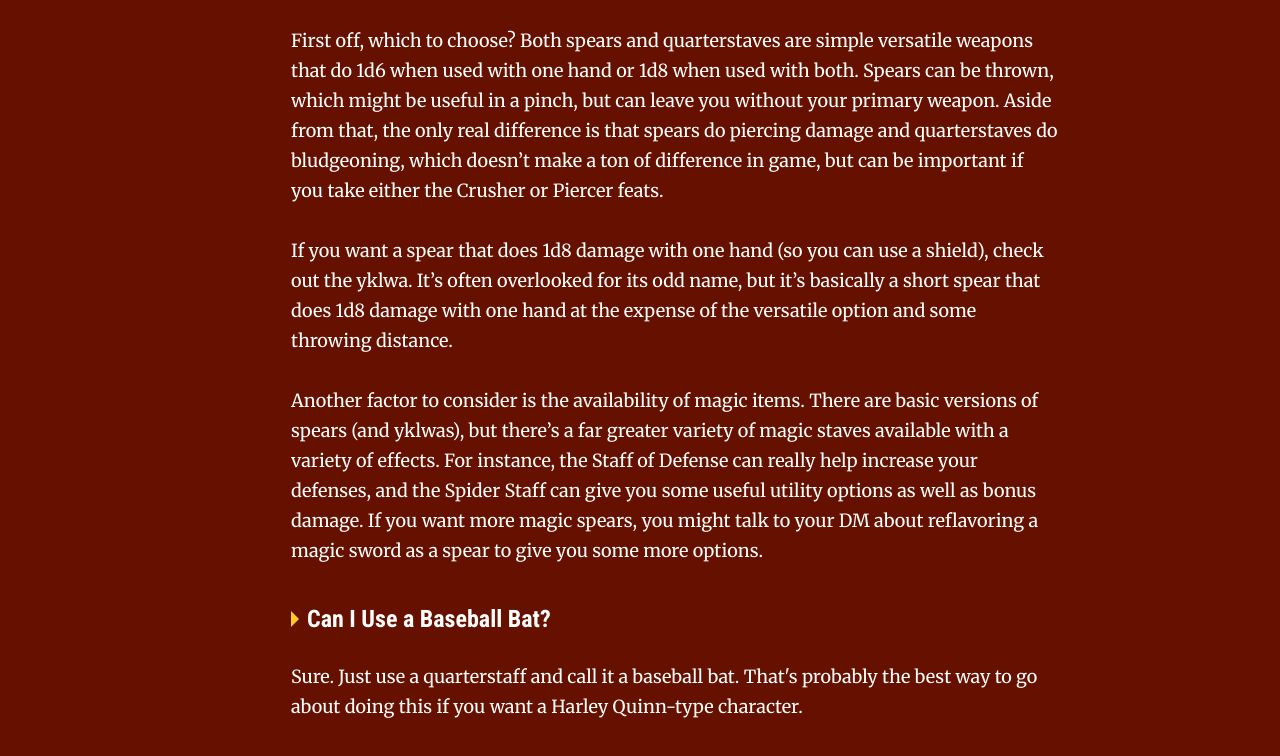
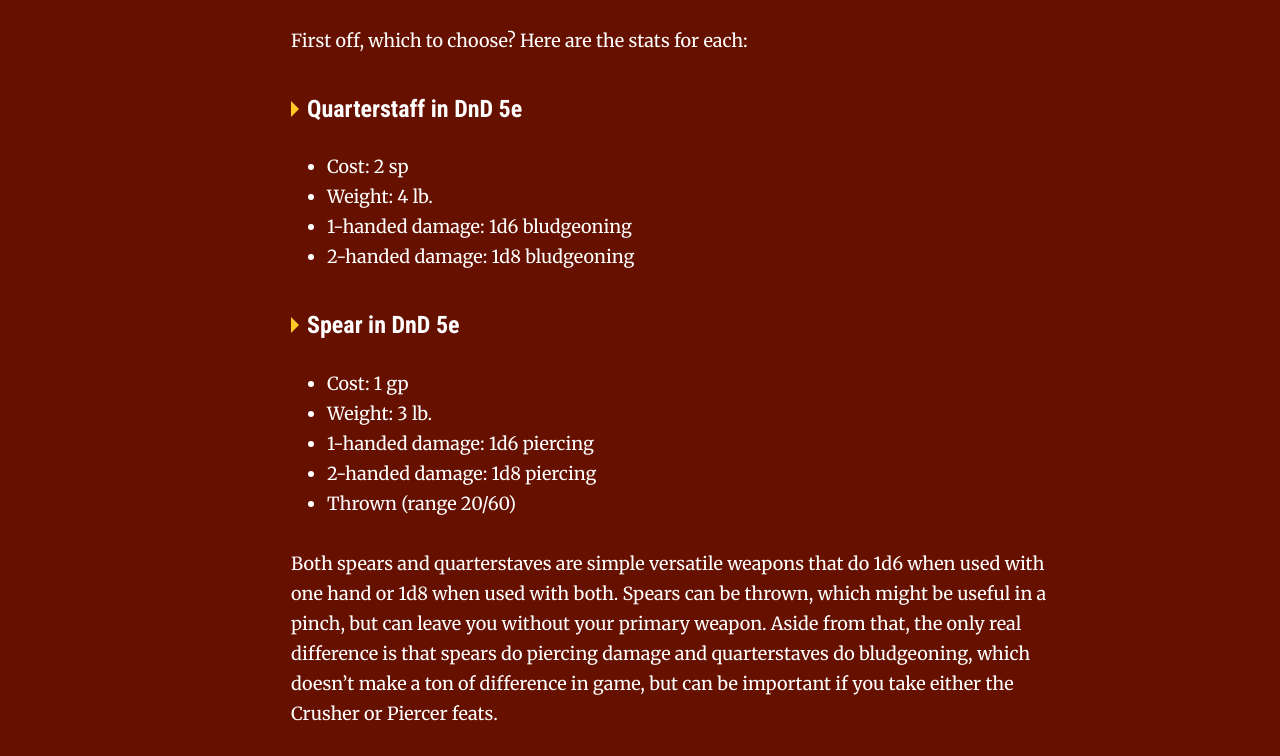
Before and after one commit to brandongregory/dndhelp, an Eleventy site: page src/5e-build-guides/spear-and-quarterstaff-builds.md in a window 1280 px wide. Shown: the part 835-1591 px from the top of the page. Built offline with nearby package versions, Linux system fonts and the light colour scheme; Eleventy itself is replaced by a stand-in of ours; files that its build step writes are made by us from their sources.

Commit message:
Adding dfn tags for quarterstaff and spear

```diff
--- a/src/5e-build-guides/spear-and-quarterstaff-builds.md
+++ b/src/5e-build-guides/spear-and-quarterstaff-builds.md
@@ -33,7 +33,24 @@
 
 ## <a name="Spears-vs-Quarterstaffs"></a>Spears vs Quarterstaves
 
-First off, which to choose? Both spears and quarterstaves are simple versatile weapons that do 1d6 when used with one hand or 1d8 when used with both. Spears can be thrown, which might be useful in a pinch, but can leave you without your primary weapon. Aside from that, the only real difference is that spears do piercing damage and quarterstaves do bludgeoning, which doesn’t make a ton of difference in game, but can be important if you take either the Crusher or Piercer feats.
+First off, which to choose? Here are the stats for each:
+
+### <dfn>Quarterstaff in DnD 5e</dfn>
+
+* Cost: 2 sp
+* Weight: 4 lb.
+* 1-handed damage: 1d6 bludgeoning
+* 2-handed damage: 1d8 bludgeoning
+
+### <dfn>Spear in DnD 5e</dfn>
+
+* Cost: 1 gp
+* Weight: 3 lb.
+* 1-handed damage: 1d6 piercing
+* 2-handed damage: 1d8 piercing
+* Thrown (range 20/60)
+
+Both spears and quarterstaves are simple versatile weapons that do 1d6 when used with one hand or 1d8 when used with both. Spears can be thrown, which might be useful in a pinch, but can leave you without your primary weapon. Aside from that, the only real difference is that spears do piercing damage and quarterstaves do bludgeoning, which doesn’t make a ton of difference in game, but can be important if you take either the Crusher or Piercer feats.
 
 If you want a spear that does 1d8 damage with one hand (so you can use a shield), check out the yklwa. It’s often overlooked for its odd name, but it’s basically a short spear that does 1d8 damage with one hand at the expense of the versatile option and some throwing distance.
 
--- a/src/scss/abstracts/typography.scss
+++ b/src/scss/abstracts/typography.scss
@@ -83,3 +83,8 @@
         }
     }
 }
+
+dfn {
+    font-style: inherit;
+    font-weight: inherit;
+}
```
Also changed, not shown: src/_includes/styles.css.
